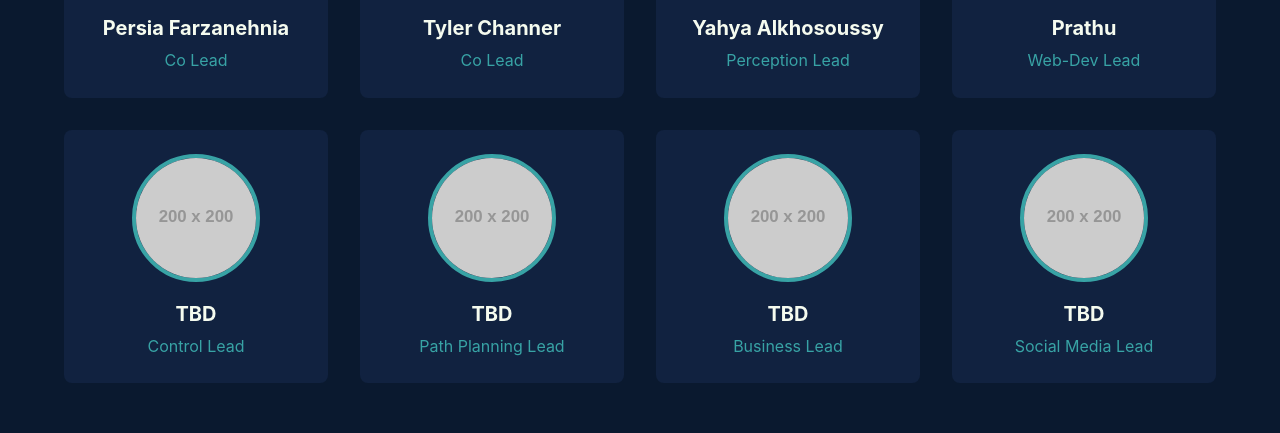
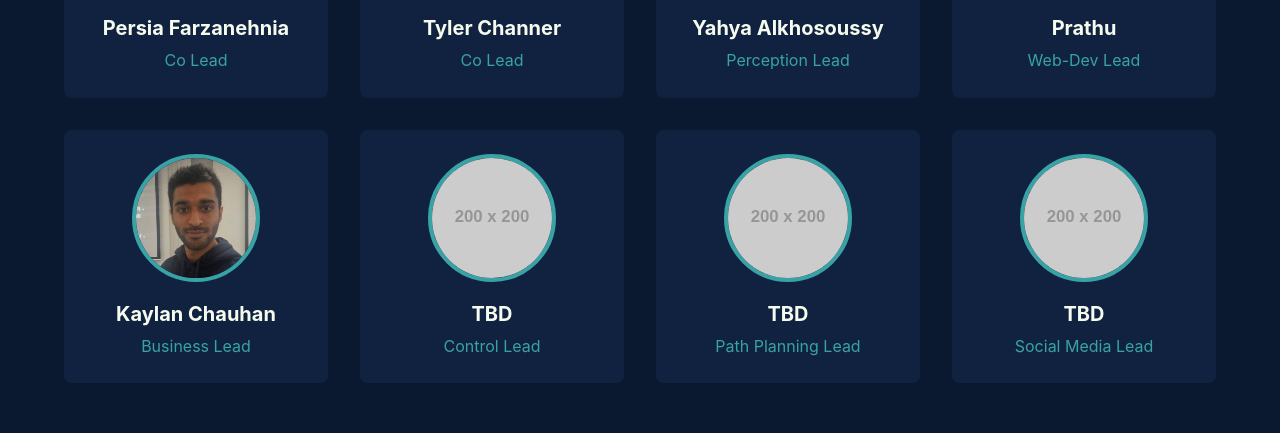
Before and after one commit to NOTTSAIR/NOTTSAIR-Website, a React (Create React App) app: page / in a window 1280 px wide. Shown: the part 1340-1773 px from the top of the page. Built offline with nearby package versions, Linux system fonts and the light colour scheme.

Commit message:
added business lead

```diff
--- a/src/assets/index.js
+++ b/src/assets/index.js
@@ -3,6 +3,7 @@ export { default as PerLeadImg } from './images/yahya-alkhosoussy.jpg';
 export { default as ColeadImg1 } from './images/tyler-channer.jpg';
 export { default as ColeadImg2 } from './images/persia-farzanehnia.jpg';
 export { default as WebLeadImg } from './images/prathu.jpg';
+export { default as BusinessLeadImg } from './images/kaylan.jpg';
 export { default as UoNSP } from './images/UoNLogo.png';
 export { default as cascade } from './images/uoncascadefund.png';
 export { default as perGif } from './images/perGif.gif';
--- a/src/pages/Hero.js
+++ b/src/pages/Hero.js
@@ -163,6 +163,15 @@ const Hero = () => {
                         </div>
                         <div className="team-card">
                             <img
+                                src={assets.BusinessLeadImg}
+                                alt="Business Lead"
+                                className="team-photo"
+                            />
+                            <h3 className="team-name">Kaylan Chauhan</h3>
+                            <p className="team-role">Business Lead</p>
+                        </div>
+                        <div className="team-card">
+                            <img
                                 src="https://placehold.co/200x200/F5FBEF/0A192F?text=TBD"
                                 alt="Control Lead"
                                 className="team-photo"
@@ -178,15 +187,6 @@ const Hero = () => {
                             />
                             <h3 className="team-name">TBD</h3>
                             <p className="team-role">Path Planning Lead</p>
-                        </div>
-                        <div className="team-card">
-                            <img
-                                src="https://placehold.co/200x200/F5FBEF/0A192F?text=TBD"
-                                alt="Business Lead"
-                                className="team-photo"
-                            />
-                            <h3 className="team-name">TBD</h3>
-                            <p className="team-role">Business Lead</p>
                         </div>
                         <div className="team-card">
                             <img
```
Also changed, not shown: src/assets/images/kaylan.jpg (added).
